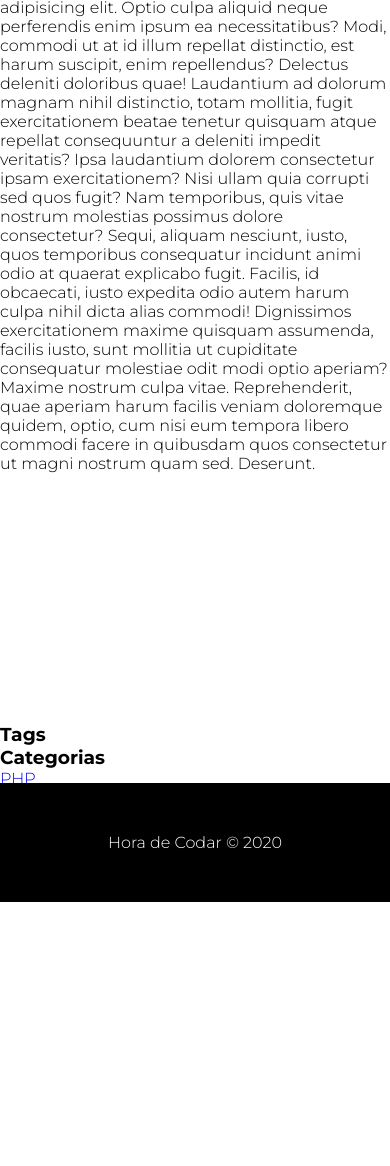
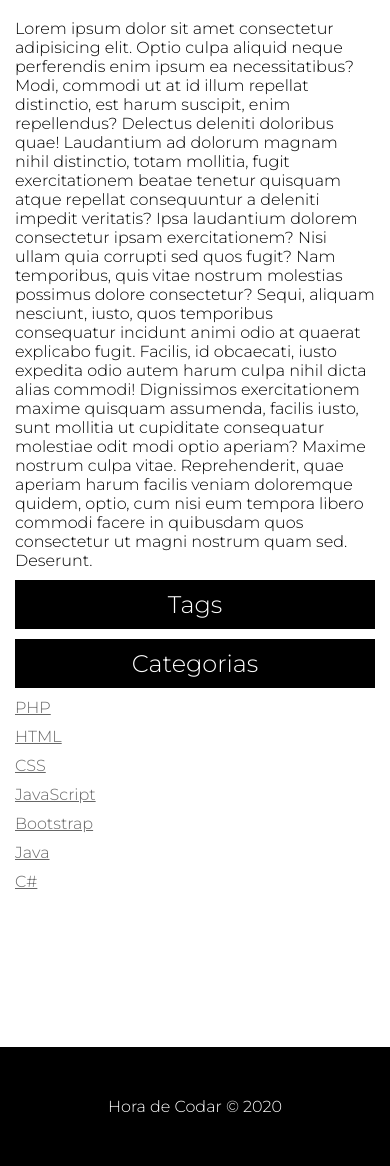
Before and after one commit to francisco-vnobre/blog_CursoPHP, a PHP site: page /post.php in a window 390 px wide. Shown: the part 394-1560 px from the top of the page. Before the commit the page ends 1296 px from the top, so only its background shows below. Run offline with PHP 8.4, Linux system fonts and the light colour scheme; data that the repository does not hold is empty.

Commit message:
Finalizado

```diff
--- a/css/style.css
+++ b/css/style.css
@@ -123,6 +123,80 @@ main {
     margin-right: 5px;
 }
 
+/* POST */
+
+#post-container {
+    display: grid;
+    grid-template-columns: 75% 25%;
+    grid-template-rows: auto;
+    grid-template-areas: "main sidebar";
+    grid-gap: 10px;
+    padding-top: 30px;
+    max-width: 1200px;
+    margin: 0 auto;
+    margin-bottom: 250px;
+}
+
+.content-container {
+    grid-area: main;
+}
+
+#main-title {
+    font-size: 36px;
+    margin-bottom: 30px;
+}
+
+#post-description {
+    font-style: italic;
+    margin-bottom: 40px;
+}
+
+.post-content {
+    line-height: 1.8;
+    margin: 10px 0;
+}
+
+.img-container {
+    margin-bottom: 30px;
+}
+
+.img-container img {
+    width: 60%;
+}
+
+/* POST ASIDE */
+
+.nav-container {
+    grid-area: sidebar;
+}
+
+#tags-title, #categories-title {
+    font-size: 24px;
+    margin-bottom: 10px;
+    background-color: #000;
+    color: #FFF;
+    text-align: center;
+    padding: 10px;
+    font-weight: 300;
+}
+
+#tag-list, #categories-list {
+    list-style: none;
+}
+
+#tag-list li, #categories-list li {
+    margin-bottom: 10px;
+}
+
+#tag-list a, #categories-list a {
+    color: #666;
+    transition: .5s;
+}
+
+#tag-list a:hover, #categories-list a:hover {
+    color: #000;
+}
+
 /* FOOTER */
 
 footer {
@@ -134,3 +208,52 @@ footer {
     color: #FFF;
     padding: 50px 0;
 }
+
+/* MOBILE */
+@media(max-width: 480px) {
+
+    /* HOME */
+    header {
+        width: 100%;
+    }
+
+    #logo {
+        display: block;
+        position: relative;
+        margin: 0 auto;
+        left: 0;
+        width: 50px;
+    }
+
+    #navbar {
+        display: none;
+    }
+
+    #title-container {
+        min-width: 100%;
+        margin-top: 20px;
+    }
+
+    #posts-container {
+        margin-top: 20px;
+    }
+
+    .post-box {
+        flex: 100% 1 0;
+        padding: 15px;
+        margin: 0;
+    }
+
+    /* POST */
+    #post-container {
+        grid-template-columns: 100%;
+        padding: 15px;
+        grid-template-areas: "main"
+        "sidebar";
+    }
+
+    .img-container img {
+        width: 100%;
+    }
+
+}
--- a/post.php
+++ b/post.php
@@ -27,9 +27,8 @@
             Facilis, id obcaecati, iusto expedita odio autem harum culpa nihil dicta alias commodi! Dignissimos exercitationem maxime quisquam assumenda, facilis iusto, sunt mollitia ut cupiditate consequatur molestiae odit modi optio aperiam?
             Maxime nostrum culpa vitae. Reprehenderit, quae aperiam harum facilis veniam doloremque quidem, optio, cum nisi eum tempora libero commodi facere in quibusdam quos consectetur ut magni nostrum quam sed. Deserunt.</p>
         </div>
-    </main>
         <aside id="nav_container">
-        <h3 id="tgas-title">Tags</h3>
+            <h3 id="tags-title">Tags</h3>
             <ul id="tag-list">
                 <?php foreach($currentPost['tags'] as $tag): ?>
                     <li><a href="#"><?= $tag ?></a></li>
@@ -42,6 +41,7 @@
                 <?php endforeach; ?>
             </ul>
         </aside>
+    </main>
 <?php
     include_once("templates/footer.php");
 ?>
--- a/templates/header.php
+++ b/templates/header.php
@@ -18,7 +18,7 @@
 <body>
     <header>
         <a href="<?= $BASE_URL ?>" id="logo">
-            <img src="<?= $BASE_URL ?>img/logo.svg" alt="Blod Codar">
+            <img src="<?= $BASE_URL ?>img/logo.svg" alt="Blog Codar">
     </a>
         <nav>
             <ul id="navbar">
```
Lines whose indentation alone changed are shown as unchanged.
